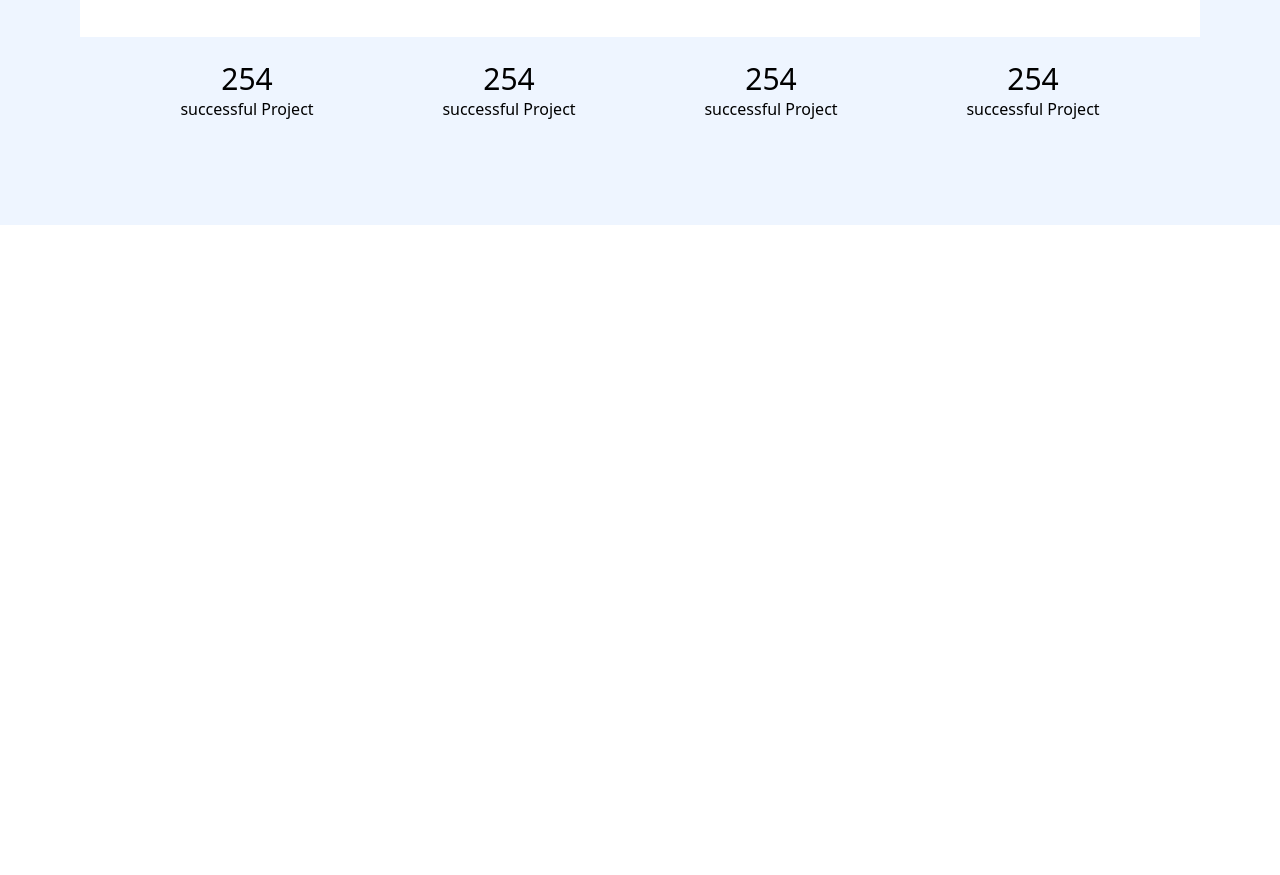
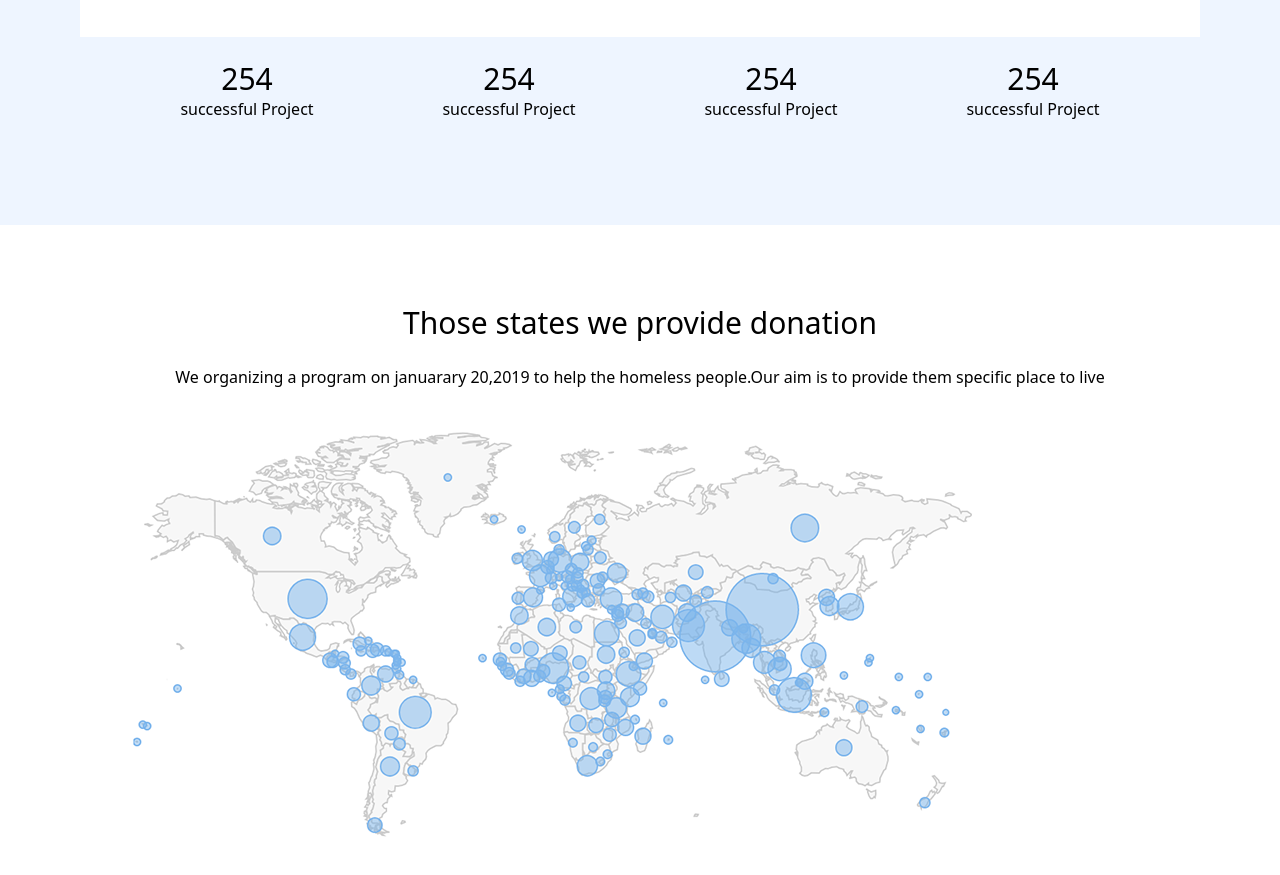
Before and after one commit to monoronjons86/tailwinds, a plain HTML site: page RealHero/index.html in a window 1280 px wide. Shown: the part 1214-2089 px from the top of the page. Before the commit the page ends 1439 px from the top, so only its background shows below. Drawn offline with nearby package versions, Linux system fonts and the light colour scheme.

Commit message:
states section

```diff
--- a/RealHero/index.html
+++ b/RealHero/index.html
@@ -137,6 +137,15 @@
 
      </section>
     <!-- service section end -->
+     <!-- states section start -->
+      <section>
+        <div class="max-w-5xl mx-auto text-center py-20">
+            <h1 class="pb-6 text-3xl ">Those states we provide donation</h1>
+            <p class="pb-10">We organizing a program on januarary 20,2019 to help the homeless people.Our aim is to provide them specific place to live</p>
+            <img src="./image/states.png" alt="">
+        </div>
+      </section>
+     <!-- states section end -->
 
 </body>
 </html>
```
